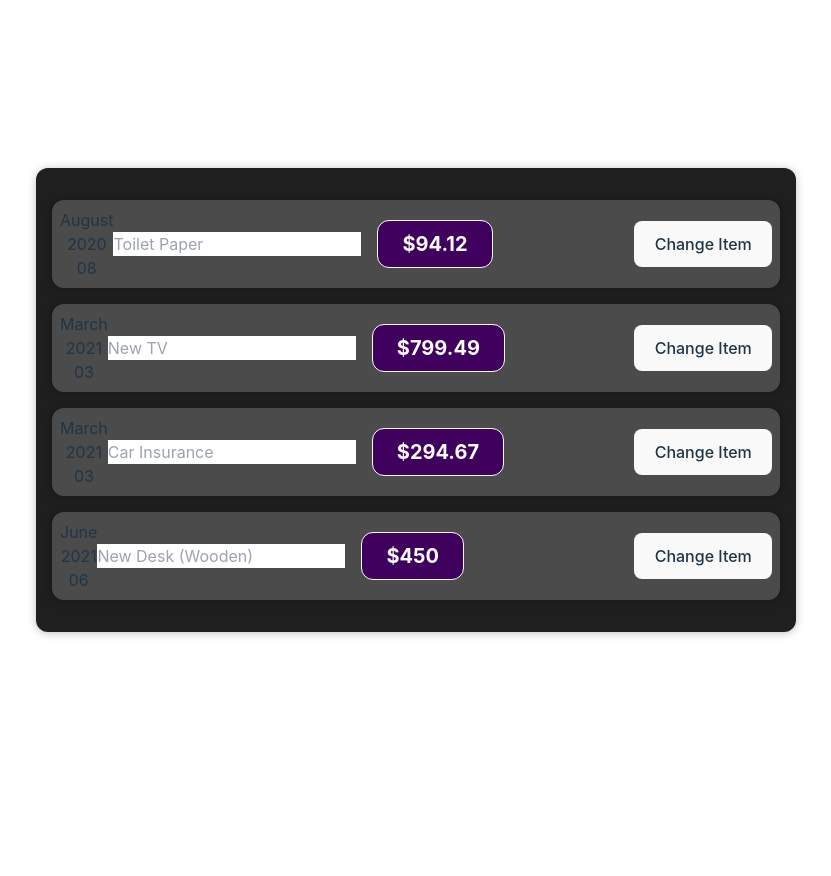
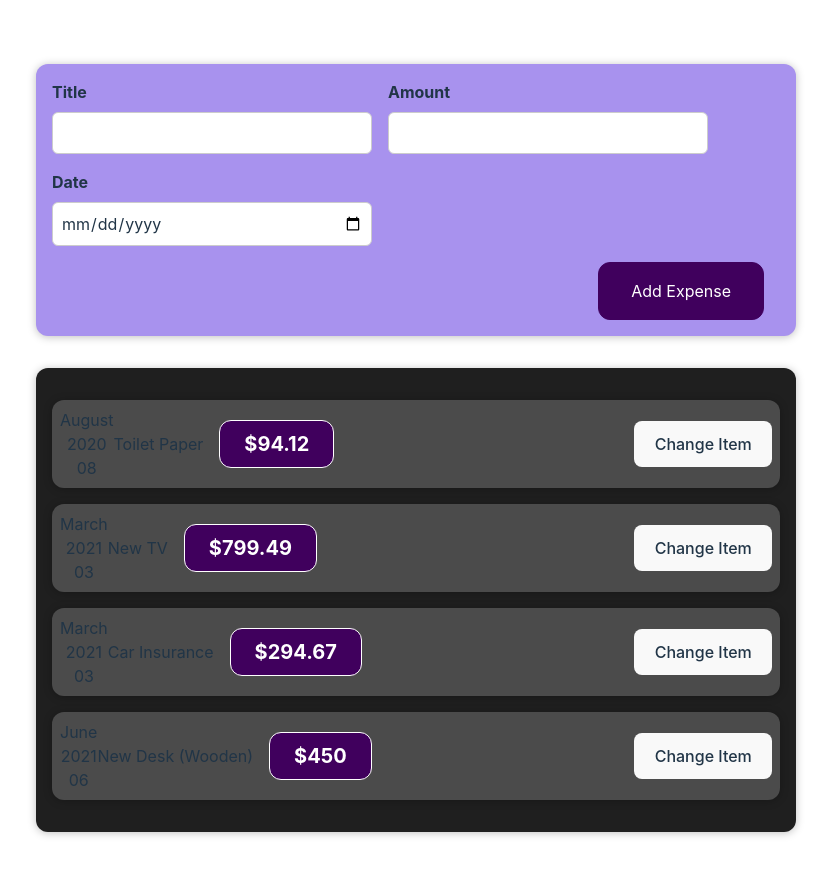
Before and after one commit to nina-razmadze/ExpenseTracker, a React (Vite) app: page / in a window 1280 px wide. Shown: the top 876 px of the page, without its empty margins (224-1055 px from the left). Before the commit the page ends 800 px from the top, so only its background shows below. Built offline with nearby package versions, Linux system fonts and the light colour scheme.

Commit message:
inputValue

```diff
--- a/src/App.jsx
+++ b/src/App.jsx
@@ -1,5 +1,6 @@
 import "./App.css";
 import Expenses from "../src/components/Expenses/Expenses";
+import NewExpense from "./components/NewExpense/NewExpense";
 
 function App() {
   const expenses = [
@@ -30,6 +31,7 @@
   ];
   return (
     <>
+      <NewExpense />
       <Expenses items={expenses} />
     </>
   );
--- a/src/components/ExpenseItem/ExpenseItem.jsx
+++ b/src/components/ExpenseItem/ExpenseItem.jsx
@@ -16,7 +16,7 @@
       <ExpenseData date={date} />
       <div className="expense-item__description">
         {/* <h2>{title}</h2> */}
-        <input placeholder={title} onChange={changeInput} />
+        <div>{title}</div>
         <div className="expense-item__price">${amount}</div>
       </div>
       <button>Change Item</button>
--- a/src/components/NewExpense/ExpenseForm/ExpenseForm.jsx
+++ b/src/components/NewExpense/ExpenseForm/ExpenseForm.jsx
@@ -1,28 +1,34 @@
 import React from "react";
 import "./ExpenseForm.css";
+import { useState } from "react";
 
 export default function ExpenseForm() {
+  const [inputValue, setInputValue] = useState();
+
+  const titleChangeHandler = (event) => {
+    setInputValue(event.target.value);
+  };
   return (
     <form>
-      <div className="new-expense_controls">
-        <div className="new-expense_control">
+      <div className="new-expense__controls">
+        <div className="new-expense__control">
           <label>Title</label>
-          <input type="text" />
+          <input type="text" onChange={titleChangeHandler} />
         </div>
 
-        <div className="new-expense_control">
+        <div className="new-expense__control">
           <label>Amount</label>
           <input type="number" min="0.01" step="0.01" />
         </div>
 
-        <div className="new-expense_control">
+        <div className="new-expense__control">
           <label>Date</label>
           <input type="date" min="2019-01-01" max="2024-12-31" />
         </div>
       </div>
 
-      <div className="new-expense_actions">
-        <button type="submit"> Add Expense</button>
+      <div className="new-expense__actions">
+        <button type="submit">Add Expense</button>
       </div>
     </form>
   );
```
